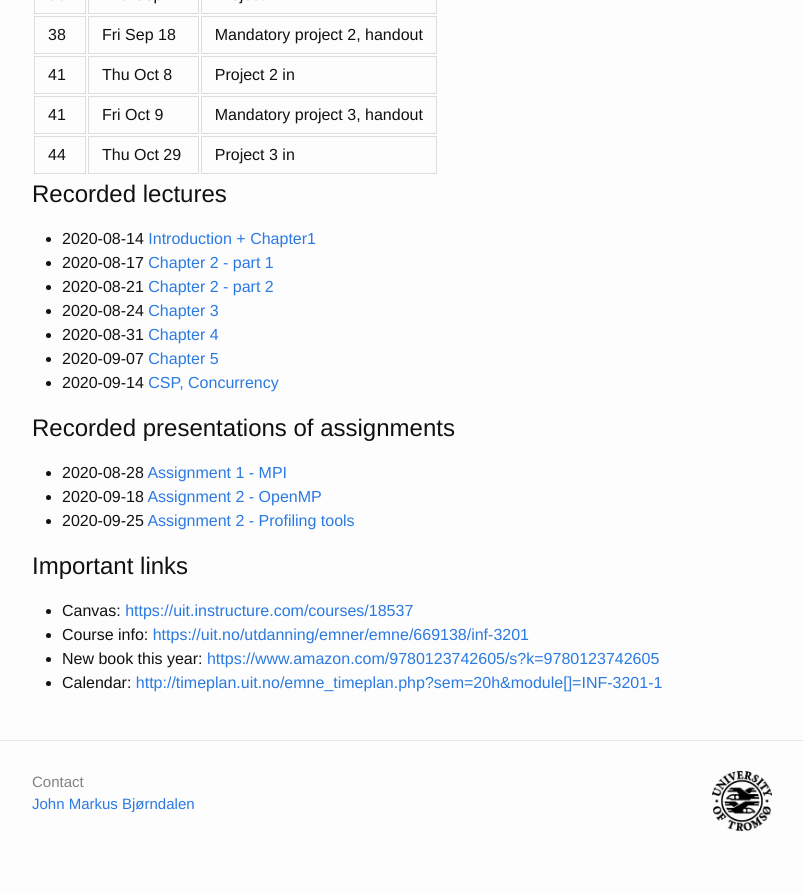
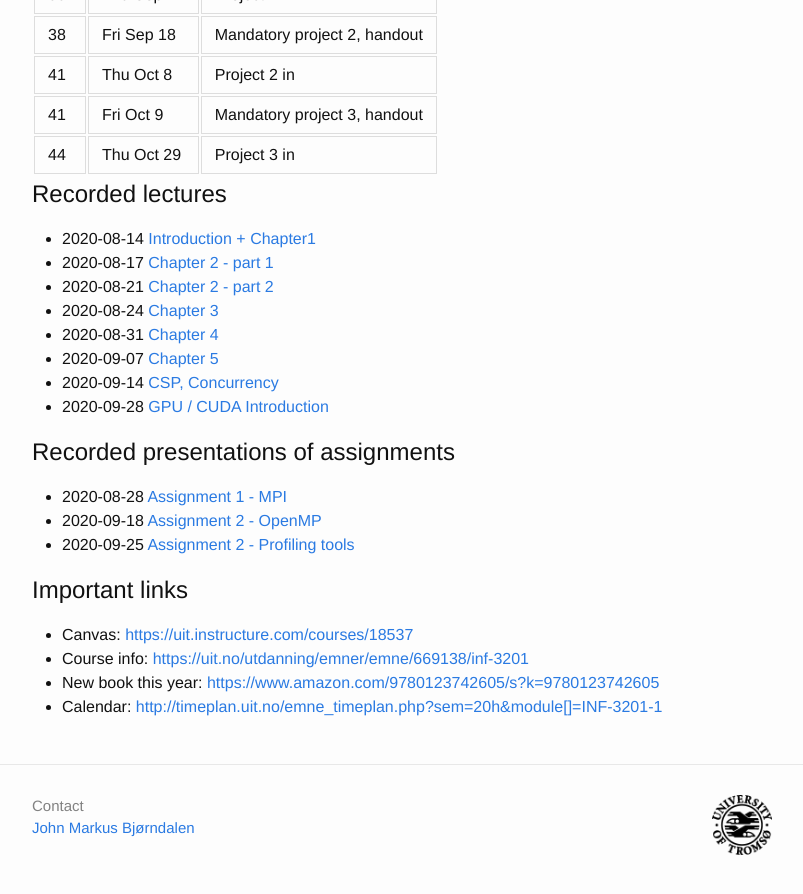
Before and after one commit to uit-inf-3201-h20/uit-inf-3201-h20.github.io, a Jekyll site: the page built from index.md, in a window 1280 px wide and 900 px high, scrolled down 3133 px. Shown: the top 894 px of the window, without its empty margins (238-1041 px from the left). Built offline with Jekyll 4.4.1, drawn with Linux system fonts in a browser that asks for light colours; our own code applies the rules of GitHub Pages for plain Markdown files.

Commit message:
added link to CUDA lecture

```diff
--- a/index.md
+++ b/index.md
@@ -105,6 +105,7 @@ Links/notes to lecture plan
 * 2020-08-31 [Chapter 4](https://mediasite.uit.no/Mediasite/Play/2a7eb0ca101c4ac383efc905e4301d551d)
 * 2020-09-07 [Chapter 5](https://mediasite.uit.no/Mediasite/Play/c831a963798e45a98a7e448538ffa8581d)
 * 2020-09-14 [CSP, Concurrency](https://mediasite.uit.no/Mediasite/Play/0cc2d910128047dbadc642b265c316ab1d)
+* 2020-09-28 [GPU / CUDA Introduction](https://mediasite.uit.no/Mediasite/Play/0ca939b59dd4483e84cf8ab4c7154ac11d)
 
 ## Recorded presentations of assignments
 * 2020-08-28 [Assignment 1 - MPI](https://mediasite.uit.no/Mediasite/Play/cd877206cf904316bad7365ee47c677b1d)
```
